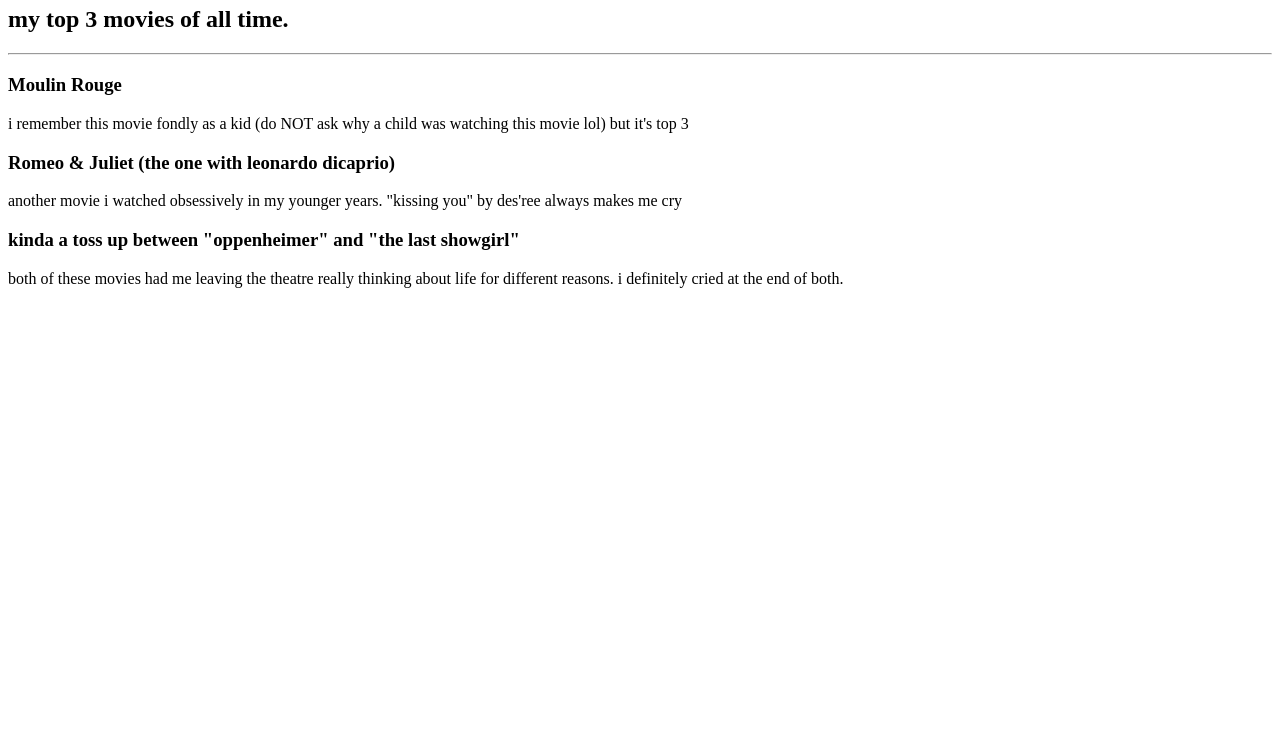
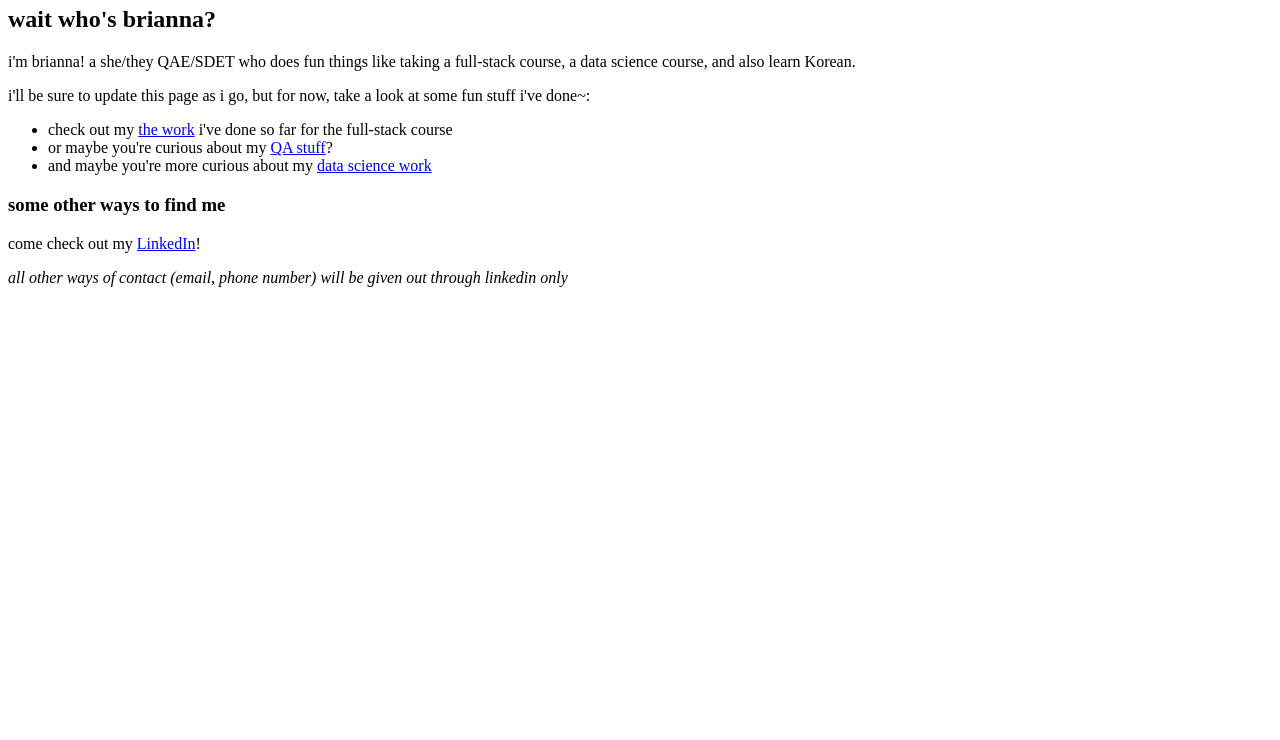
Before and after one commit to thegooz45/full-stack-course, a plain HTML site: page exercises/index.html in a window 1280 px wide. Shown: the part 60-800 px from the top of the page. Drawn offline with Linux system fonts and the light colour scheme.

Commit message:
a basic portfolio website

```diff
--- a/exercises/index.html
+++ b/exercises/index.html
@@ -1,14 +1,16 @@
-<!-- Write your code below -->
+<!-- created on 27 jan 2025 by brianna guzman -->
+<!-- a basic way to show off my work! -->
 
-<!-- done on 27 jan 2025 by brianna guzman -->
- <!-- a simple exercise to show basic html work c: -->
+<h1>brianna's portfolio!</h1>
+<h2>wait who's brianna?</h2>
+<p>i'm brianna! a she/they QAE/SDET who does fun things like taking a full-stack course, a data science course, and also learn Korean.</p>
+<p>i'll be sure to update this page as i go, but for now, take a look at some fun stuff i've done~:</p>
+<ul>
+    <li>check out my <a href="https://github.com/thegooz45/full-stack-course">the work</a> i've done so far for the full-stack course</li>
+    <li>or maybe you're curious about my <a href="https://github.com/thegooz45/qa-work">QA stuff</a>?</li>
+    <li>and maybe you're more curious about my <a href="https://github.com/thegooz45/jupyter-notebooks">data science work</a></li>
+</ul>
 
- <h1> brianna's top movies!</h1>
- <h2> my top 3 movies of all time.</h2>
- <hr />
- <h3>Moulin Rouge</h3>
- <p>i remember this movie fondly as a kid (do NOT ask why a child was watching this movie lol) but it's top 3</p>
-<h3>Romeo & Juliet (the one with leonardo dicaprio)</h3>
-<p>another movie i watched obsessively in my younger years. "kissing you" by des'ree always makes me cry</p>
-<h3>kinda a toss up between "oppenheimer" and "the last showgirl"</h3>
-<p>both of these movies had me leaving the theatre really thinking about life for different reasons. i definitely cried at the end of both.</p>
+<h3>some other ways to find me</h3>
+<p>come check out my <a href="https://www.linkedin.com/in/briguz4590/">LinkedIn</a>!</p>
+<p><em>all other ways of contact (email, phone number) will be given out through linkedin only</em></p>
```
